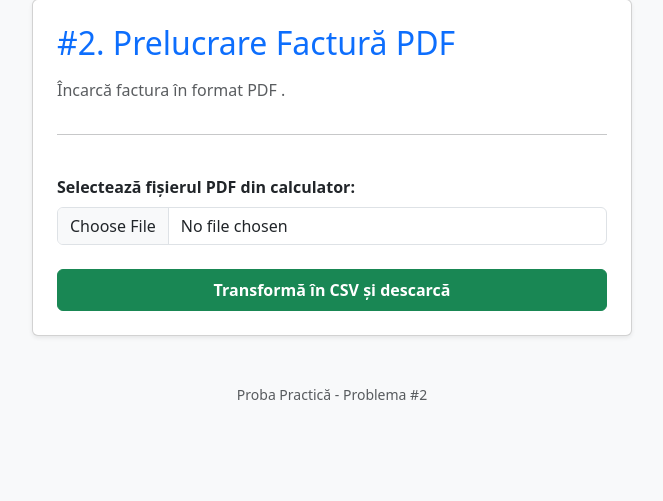
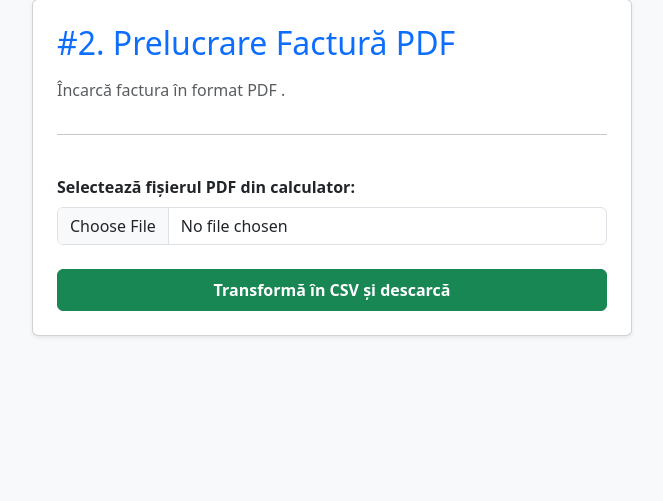
Before and after one commit to Hexodust/Home_Assignment_Web_Scraper, a Flask app: page /upload-invoice in a window 1280 px wide. Shown: the part 41-542 px from the top of the page, without its empty margins (308-971 px from the left). Run offline with Flask 3, Linux system fonts and the light colour scheme.

Commit message:
Remove footer text from upload.html
Removed footer text 'Proba Practică - Problema #2' from the invoice upload template.

```diff
--- a/project/templates/invoice/upload.html
+++ b/project/templates/invoice/upload.html
@@ -31,7 +31,6 @@
     </div>
 
     <footer class="text-center mt-5 text-muted small">
-        Proba Practică - Problema #2
     </footer>
 
 </body>
```
